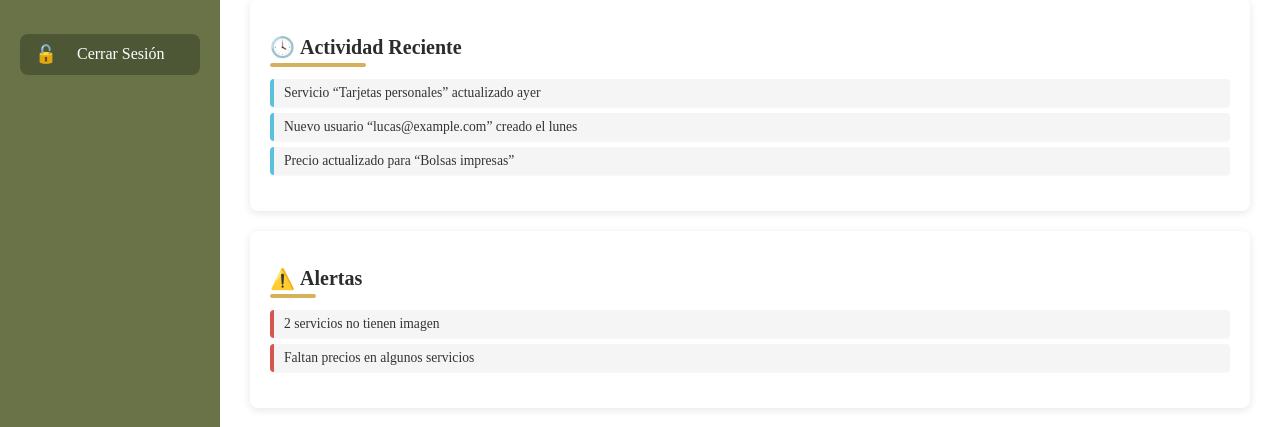
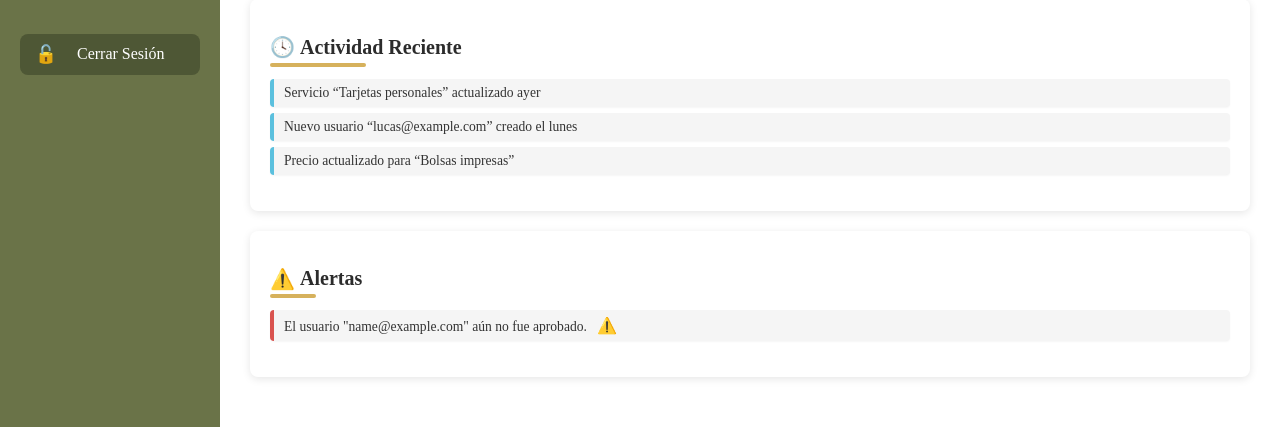
Before and after one commit to antonellavillani/nuevopack, a PHP site: page /nuevopack/admin-xyz2025/dashboard.php in a window 1280 px wide. Shown: the part 424-851 px from the top of the page. Run offline with PHP 8.4, Linux system fonts and the light colour scheme; the visitor is signed in with stand-in values (Sample User, id 1); tables that the repository leaves empty or names only in its code hold one stand-in row (values such as "Sample post").

Commit message:
feat: Agregué funcionalidad a la sección 'Alertas' en dashboard.php

```diff
--- a/admin-xyz2025/dashboard.php
+++ b/admin-xyz2025/dashboard.php
@@ -8,6 +8,7 @@ if (!isset($_SESSION['admin_logged_in']) || $_SESSION['admin_logged_in'] !== tru
 }
 
 require_once('../config/config.php');
+
 ?>
 
 <!DOCTYPE html>
@@ -92,8 +93,52 @@ require_once('../config/config.php');
         <div class="alerts">
             <h2 class="alertas-titulo titulo-seccion">Alertas</h2>
             <ul class="lista-actividad">
-                <li>2 servicios no tienen imagen</li>
-                <li>Faltan precios en algunos servicios</li>
+                <?php
+                    require_once '../config/config.php';
+                    $alertas = [];
+
+                    // 1. Servicios sin imagen o descripción
+                    $stmt = $conn->query("SELECT nombre, foto, descripcion FROM servicios");
+                    while ($s = $stmt->fetch(PDO::FETCH_ASSOC)) {
+                        if (empty($s['foto'])) {
+                            $alertas[] = "El servicio \"{$s['nombre']}\" no tiene imagen.";
+                        }
+                        if (empty($s['descripcion'])) {
+                            $alertas[] = "El servicio \"{$s['nombre']}\" no tiene descripción.";
+                        }
+                    }
+
+                    // 2. Precios sin descripción o tipo_unidad
+                    $stmt = $conn->query("SELECT descripcion, tipo_unidad FROM precios_servicios");
+                    while ($p = $stmt->fetch(PDO::FETCH_ASSOC)) {
+                        if (empty($p['descripcion'])) {
+                            $alertas[] = "Un precio no tiene descripción.";
+                        }
+                        if (empty($p['tipo_unidad'])) {
+                            $alertas[] = "Un precio no tiene tipo de unidad.";
+                        }
+                    }
+
+                    // 3. Usuarios especiales sin teléfono o no aprobados
+                    $stmt = $conn->query("SELECT email, telefono, aprobado FROM usuarios_especiales");
+                    while ($u = $stmt->fetch(PDO::FETCH_ASSOC)) {
+                        if (empty($u['telefono'])) {
+                            $alertas[] = "El usuario \"{$u['email']}\" no tiene número de teléfono.";
+                        }
+                        if ((int)$u['aprobado'] === 0) {
+                            $alertas[] = "El usuario \"{$u['email']}\" aún no fue aprobado.";
+                        }
+                    }
+
+                    // Mostrar
+                    if (empty($alertas)) {
+                        echo "<li class='alerta-ok'>No hay alertas. Todo está en orden</li>";
+                    } else {
+                        foreach ($alertas as $a) {
+                            echo "<li class='alerta-item'>" . htmlspecialchars($a) . "</li>";
+                        }
+                    }
+                ?>
             </ul>
         </div>
     </div>
--- a/admin-xyz2025/estilos/estilos_admin.css
+++ b/admin-xyz2025/estilos/estilos_admin.css
@@ -447,16 +447,11 @@ body, html {
   border-left: 4px solid #5BC0DE;
 }
 
-.alerts .lista-actividad li {
-  border-left: 4px solid #D9534F;
-}
-
 .lista-actividad li,
 .lista-alertas li {
   padding: 6px 10px;
   margin-bottom: 6px;
   background-color: #f5f5f5;
-  border-left: 4px solid #6A7348;
   border-radius: 4px;
   font-size: 0.85rem;
   color: #333;
@@ -467,6 +462,32 @@ body, html {
 .lista-actividad li:hover,
 .lista-alertas li:hover {
   background-color: #ececec;
+}
+
+/* Estilo general de alertas */
+.alerts .lista-actividad li.alerta-item {
+  border-left: 4px solid #D9534F !important;
+  padding-left: 10px;
+  position: relative;
+}
+
+.alerts .lista-actividad li.alerta-item::after {
+  content: " ⚠️";
+  margin-left: 6px;
+  font-size: 1rem;
+}
+
+/* Estilo para mensaje de "todo está bien" */
+.alerts .lista-actividad li.alerta-ok {
+  border-left: 4px solid #6AA84F !important;
+  padding-left: 10px;
+  position: relative;
+}
+
+.alerts .lista-actividad li.alerta-ok::after {
+  content: " ✅";
+  margin-left: 6px;
+  font-size: 1rem;
 }
 
 /* ---------------------------------------
```
